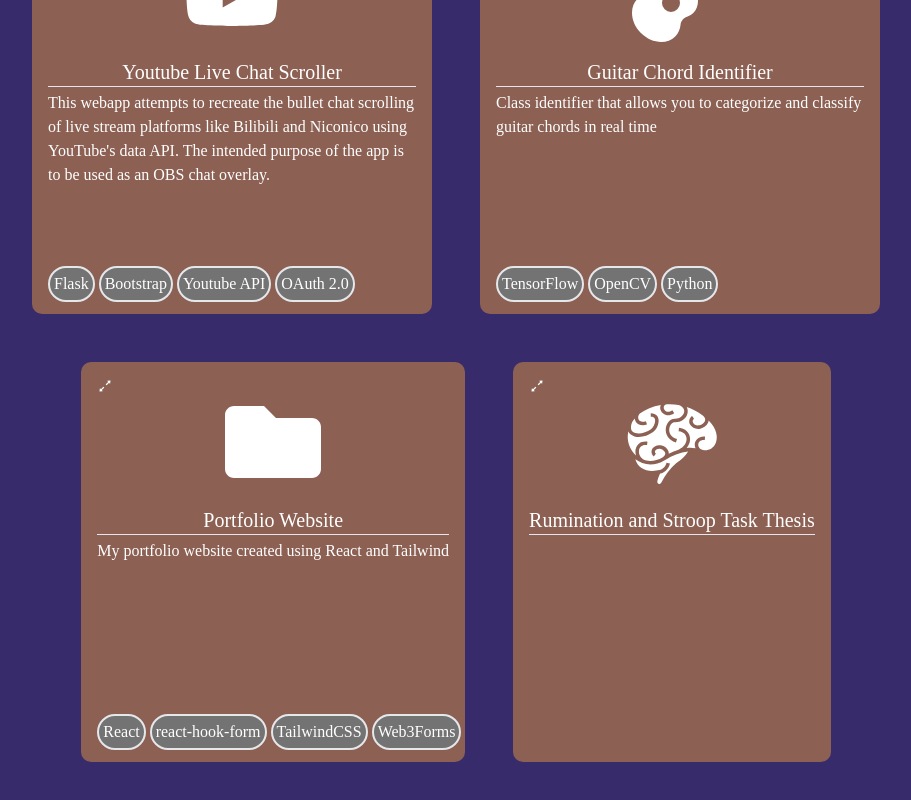
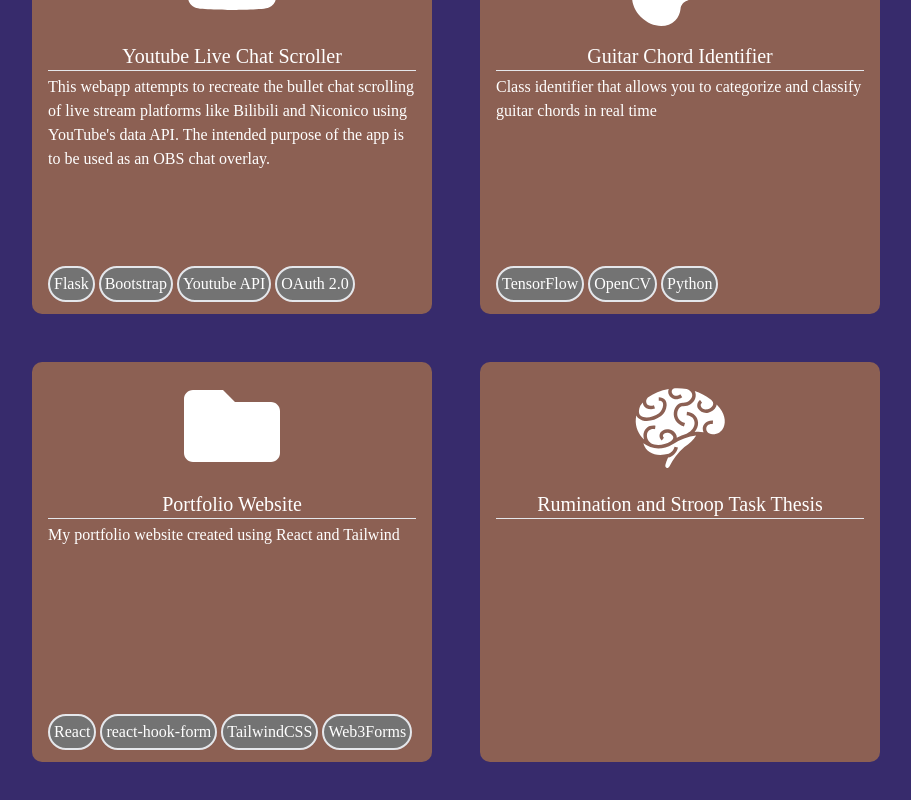
Before and after one commit to benkyli/portfolio, a React (Vite) app: page / in a window 1280 px wide. Shown: the part 1938-2738 px from the top of the page, without its empty margins (184-1095 px from the left). Built offline with nearby package versions, Linux system fonts and the light colour scheme.

Commit message:
moved tab opening function to utils folder. Created default hover class to have more control over anchor tag and button hovers. Added links to project cards

```diff
--- a/src/Contact.jsx
+++ b/src/Contact.jsx
@@ -3,7 +3,7 @@ import ContactSocials from './ContactSocials.jsx'
 
 export default function Contact() {
     return (
-        <div id='contact' className='section'>
+        <div id='contact' className='section link-hover'>
             <h2 className='heading'>Contact</h2>
             <div className='content-container justify-center gap-16'>
                 <ContactSocials />
--- a/src/ContactSocials.jsx
+++ b/src/ContactSocials.jsx
@@ -1,6 +1,7 @@
 import { FaGithub, FaLinkedin, FaPhoneAlt } from "react-icons/fa";
 import { IoLocationSharp } from "react-icons/io5";
 import { MdOutlineEmail } from "react-icons/md";
+import { openInNewTab } from './utils/utils.js';
 
 export default function ContactSocials() {
 
--- a/src/Header.jsx
+++ b/src/Header.jsx
@@ -11,7 +11,7 @@ export default function Header() {
 
     return (
         <div>
-            <nav className='navbar'>
+            <nav className='navbar link-hover'>
                 <a className='home' href='/'>BL</a>
                 <div className={isOpen ? 'navbarItems active' : 'navbarItems'}>
                     <a href='#about'>About</a>
--- a/src/Hero.jsx
+++ b/src/Hero.jsx
@@ -1,10 +1,7 @@
-import { FaGithub, FaLinkedin, FaFileDownload } from "react-icons/fa";
+import { FaGithub, FaLinkedin, FaFileDownload } from 'react-icons/fa';
+import { openInNewTab } from './utils/utils.js';
 
 export default function Hero() {
-    const openInNewTab  = (url) => {
-        const newTab = window.open(url, '_blank',  'noopener,noreferrer');
-        if (newTab) newTab.opener = null
-    }
 
     return (
         <div className='hero'>
@@ -13,7 +10,7 @@ export default function Hero() {
                 <FaFileDownload />
                 <span>Resume</span>
             </button>
-            <div className='flex gap-6 text-5xl'>
+            <div className='flex gap-6 text-5xl link-hover'>
                 <button onClick={() => openInNewTab('https://github.com/benkyli')}><FaGithub /></button>
                 <button onClick={() => openInNewTab('https://www.linkedin.com/in/benjamin-li-73b622295')}><FaLinkedin /></button>
             </div>
--- a/src/ProjectCard.jsx
+++ b/src/ProjectCard.jsx
@@ -1,18 +1,17 @@
-import { AiOutlineExpandAlt } from "react-icons/ai";
+import { openInNewTab } from './utils/utils.js';
 import propTypes from 'prop-types';
 
 export default function ProjectCard(props) {
 
     return (
-        <span className='project-card relative'>
-            <AiOutlineExpandAlt />
+        <span onClick={() => openInNewTab(props.link)} className='project-card relative'>
             <span className='flex justify-center text-8xl pb-4'>{props.image}</span>
             <p className='flex justify-center text-xl'>{props.title}</p>
             <hr />
             <p className='pt-1 pb-1'>{props.description}</p>
             <ul className='flex gap-1 absolute bottom-0 pb-3'>
                 {props.tools.map((tool, i) =>
-                    <li className='border-2 rounded-full p-1  bg-neutral-500' key={i}>{tool}</li>)}
+                    <li className='border-2 rounded-full p-1 bg-neutral-500 flex justify-center items-center' key={i}>{tool}</li>)}
             </ul>
 
         </span>
--- a/src/css/index.css
+++ b/src/css/index.css
@@ -27,10 +27,14 @@ a:active {
     text-decoration: none;
 }
 
-a:hover,
-button:hover {
-    color: #acacac
+.link-hover {
+
+    a:hover,
+    button:hover {
+        color: #acacac
+    }
 }
+
 
 /* shared classes for each section*/
 .heading {
@@ -166,10 +170,15 @@ button:hover {
     align-items: center;
 }
 
+.resume-box:hover {
+    background-color: rgb(66, 66, 66);
+}
+
 /* project section */
 .project-card {
-    max-width: 400px;
-    min-height: 400px;
+    width: 25em;
+    min-width: 20em;
+    min-height: 25em;
     border-radius: 10px;
     border-color: black;
     background-color: rgb(140, 96, 83);
@@ -177,6 +186,11 @@ button:hover {
     flex-direction: column;
     padding: 1rem;
     margin: 1rem;
+}
+
+.project-card:hover {
+    background-color: rgb(70, 44, 36);
+    cursor: pointer;
 }
 
 /* contact section */
--- /dev/null
+++ b/src/utils/utils.js
@@ -0,0 +1,4 @@
+export const openInNewTab = (url) => {
+    const newTab = window.open(url, '_blank', 'noopener,noreferrer');
+    if (newTab) newTab.opener = null
+}
```
